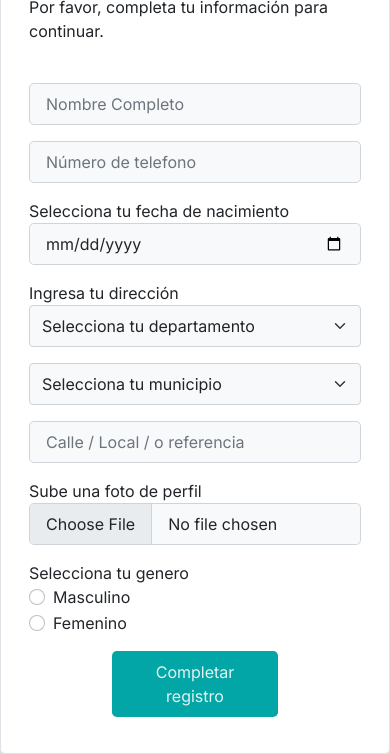
After one commit to Ander2211/citas_medicas, a PHP site: page /login/registro-paciente.html in a window 390 px wide. The commit adds this page. Shown: the part 180-934 px from the top of the page. Run offline with PHP 8.4, Linux system fonts and the light colour scheme.

Commit message:
Creacion de pantalla de datos a ingresar del paciente

```diff
--- a/registro-med.php
+++ b/registro-med.php
@@ -11,7 +11,7 @@
 
         <!----------------------- Main Container -------------------------->
         <div class="container d-flex justify-content-center align-items-center min-vh-100">
-            <!----------------------- Login Container -------------------------->
+            <!----------------------- Register Container -------------------------->
             <div class="row border rounded-5 p-3 bg-white shadow box-area rounded-3">
                 <!--------------------------- Left Box ----------------------------->
                 <div class="col-md-4 rounded d-flex justify-content-center align-items-center flex-column left-box"
--- /dev/null
+++ b/registro-paciente.html
@@ -0,0 +1,95 @@
+<!DOCTYPE html>
+<html lang="en">
+<head>
+    <meta charset="UTF-8">
+    <meta name="viewport" content="width=device-width, initial-scale=1.0">
+    <link rel="stylesheet" href="CSS/style-registro-med.css">
+    <link href="https://cdn.jsdelivr.net/npm/bootstrap@5.0.2/dist/css/bootstrap.min.css" rel="stylesheet" integrity="sha384-EVSTQN3/azprG1Anm3QDgpJLIm9Nao0Yz1ztcQTwFspd3yD65VohhpuuCOmLASjC" crossorigin="anonymous">
+    <title>Registro</title>
+</head>
+<body style="background-color: #E4F2F1;">
+
+        <!----------------------- Main Container -------------------------->
+        <div class="container d-flex justify-content-center align-items-center min-vh-100">
+            <!----------------------- Register Container -------------------------->
+            <div class="row border rounded-5 p-3 bg-white shadow box-area rounded-3">
+                <!--------------------------- Left Box ----------------------------->
+                <div class="col-md-4 rounded d-flex justify-content-center align-items-center flex-column left-box"
+                    style="background: #011526;">
+                    <p class="text-white fs-2" style="font-weight: 600;">
+                        MEDILINK
+                    </p>
+                    <div class="featured-image mb-3">
+                        <img src="Assets/Pacientes.png" class="img-fluid" style="width: 250px; aspect-ratio: 4/3">
+                    </div>
+                </div>
+                <!-------------------- ------ Right Box ---------------------------->
+                <div class="col-md-8 right-box ">
+                    <div class="row align-items-center">
+                        <div class="header-text mb-4">
+                            <h2>Bienvenido a MEDILINK</h2>
+                            <p>Por favor, completa tu información para continuar.</p>
+                        </div>
+                        <form method="post" action="">
+                            <div class="input-group mb-3">
+                                <input type="text" class="form-control form-control-lg bg-light fs-6" placeholder="Nombre Completo" required>
+                            </div>
+                            <div class="input-group mb-3">
+                                <input type="tel" class="form-control form-control-lg bg-light fs-6" placeholder="Número de telefono" required>
+                            </div>
+                            <label for="date">Selecciona tu fecha de nacimiento</label>
+                            <div class="input-group mb-3">
+                                <input type="date" class="form-control form-control-lg bg-light fs-6" id="date" placeholder="" required>
+                            </div>
+                            <label for="">Ingresa tu dirección</label>
+                            <div class="input-group mb-3">
+                                <select class="form-select form-control-lg bg-light fs-6" id="floatingSelect" required>
+                                    <option selected disabled>Selecciona tu departamento</option>
+                                    <option value="1">San Salvador</option>
+                                    <option value="2">Santa Ana</option>
+                                    <option value="3">Ahuachapan</option>
+                                </select>
+                            </div>
+                            <div class="input-group mb-3">
+                                <select class="form-select form-control-lg bg-light fs-6" id="floatingSelect" required>
+                                    <option selected disabled>Selecciona tu municipio</option>
+                                    <option value="1">San Salvador este</option>
+                                    <option value="2">San Salvador centro</option>
+                                    <option value="3">San Salvador norte</option>
+                                </select>
+                            </div>
+                            <div class="input-group mb-3">
+                                <input type="text" class="form-control form-control-lg bg-light fs-6" placeholder="Calle / Local / o referencia" required>
+                            </div>
+                            <label for="">Sube una foto de perfil</label>
+                            <div class="input-group mb-3">
+                                <input type="file" class="form-control form-control-lg bg-light fs-6" id="foto" required>
+                            </div>
+
+                            <label for="genderRadio">Selecciona tu genero</label>
+                            <div class="form-check">
+                                <input class="form-check-input" type="radio" name="flexRadioDefault" id="genderRadio">
+                                <label class="form-check-label" for="genderRadio">
+                                    Masculino
+                                </label>
+                            </div>
+                            <div class="form-check">
+                                <input class="form-check-input" type="radio" name="flexRadioDefault" id="genderRadio">
+                                <label class="form-check-label" for="genderRadio">
+                                    Femenino
+                                </label>
+                            </div>
+
+                            <div class="input-group mt-3 justify-content-center">
+                                <button type="submit" class="btn btn-lg w-50 fs-6" style="background-color: #03A6A6; color: #E4F2F1;" >Completar registro</button>
+                            </div>
+                        </form>
+
+                    </div>
+                </div>
+            </div>
+        </div>
+
+    <script src="https://cdn.jsdelivr.net/npm/bootstrap@5.0.2/dist/js/bootstrap.bundle.min.js" integrity="sha384-MrcW6ZMFYlzcLA8Nl+NtUVF0sA7MsXsP1UyJoMp4YLEuNSfAP+JcXn/tWtIaxVXM" crossorigin="anonymous"></script>
+</body>
+</html>
```
Also changed, not shown: 1 other file.
